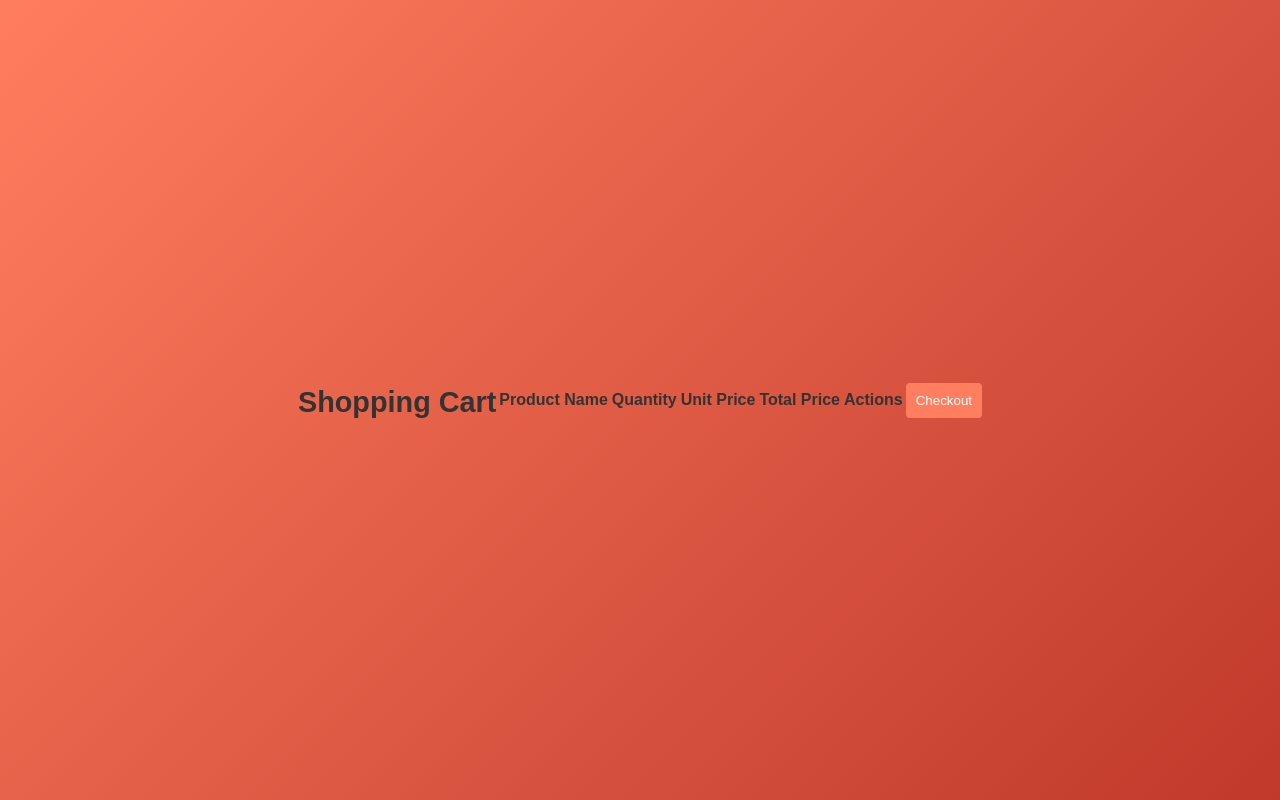
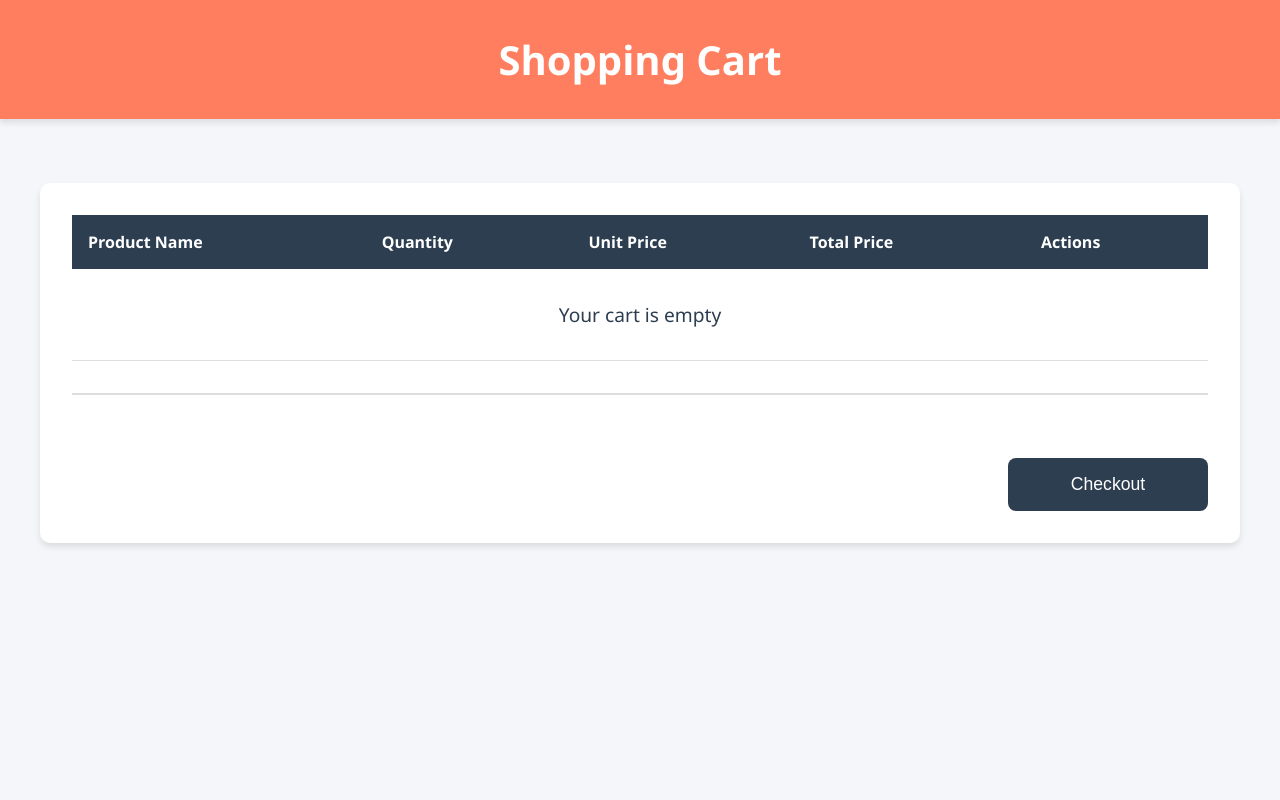
Before and after one commit to srujanaayy/DatabaseProject, a Flask app: template templates/shopping_cart.html in a window 1280 px wide. Run offline with Flask 3, Linux system fonts and the light colour scheme; the template is opened without the code that fills it, so the values that code supplies are empty; parts of the project's set-up code (start-up, migrations or seed data) failed here and were passed over.

Commit message:
Update shopping_cart.html

```diff
--- a/templates/shopping_cart.html
+++ b/templates/shopping_cart.html
@@ -4,10 +4,156 @@
     <meta charset="UTF-8" />
     <meta name="viewport" content="width=device-width, initial-scale=1.0" />
     <title>Shopping Cart</title>
-    <link rel="stylesheet" href="style.css" />
+    <style>
+      :root {
+        --background-color: white;
+        --danger-color: #ff7e5f;
+        --danger-hover: #c0392b;
+        --text-color: #2c3e50;
+        --border-color: #ddd;
+      }
+
+      body {
+        font-family: "Segoe UI", Tahoma, Geneva, Verdana, sans-serif;
+        margin: 0;
+        padding: 0;
+        background-color: #f5f6fa;
+        color: var(--text-color);
+      }
+
+      .container {
+        max-width: 1200px;
+        margin: 0 auto;
+        padding: 2rem;
+      }
+
+      .page-header {
+        background-color: var(--danger-color);
+        color: white;
+        padding: 2rem;
+        text-align: center;
+        margin-bottom: 2rem;
+        box-shadow: 0 4px 6px rgba(0, 0, 0, 0.1);
+      }
+
+      h1 {
+        margin: 0;
+        font-size: 2.5rem;
+        font-weight: 600;
+      }
+
+      .cart-container {
+        background-color: var(--background-color);
+        border-radius: 10px;
+        box-shadow: 0 4px 6px rgba(0, 0, 0, 0.1);
+        padding: 2rem;
+        position: relative;
+        padding-bottom: 100px;
+      }
+
+      table {
+        width: 100%;
+        border-collapse: collapse;
+        margin-bottom: 2rem;
+      }
+
+      th {
+        background-color: var(--text-color);
+        color: white;
+        padding: 1rem;
+        text-align: left;
+      }
+
+      td {
+        padding: 1rem;
+        border-bottom: 1px solid var(--border-color);
+      }
+
+      tr:hover {
+        background-color: #f8f9fa;
+      }
+
+      input[type="number"] {
+        width: 80px;
+        padding: 0.5rem;
+        border: 1px solid var(--border-color);
+        border-radius: 4px;
+      }
+
+      .remove-btn {
+        background-color: var(--danger-color);
+        color: white;
+        border: none;
+        padding: 0.5rem 1rem;
+        border-radius: 4px;
+        cursor: pointer;
+        transition: all 0.3s ease;
+      }
+
+      .remove-btn:hover {
+        background-color: var(--danger-hover);
+      }
+
+      .checkout-btn {
+        background-color: var(--text-color);
+        color: white;
+        border: none;
+        padding: 1rem 2rem;
+        border-radius: 8px;
+        font-size: 1.1rem;
+        cursor: pointer;
+        transition: all 0.3s ease;
+        position: absolute;
+        bottom: 2rem;
+        right: 2rem;
+        width: 200px;
+      }
+
+      .checkout-btn:hover {
+        background-color: var(--danger-hover);
+        transform: translateY(-2px);
+        box-shadow: 0 4px 6px rgba(0, 0, 0, 0.1);
+      }
+
+      .empty-cart {
+        text-align: center;
+        padding: 2rem;
+        color: var(--text-color);
+        font-size: 1.2rem;
+      }
+
+      .cart-summary {
+        margin-top: 2rem;
+        text-align: right;
+        font-size: 1.2rem;
+        padding-top: 1rem;
+        border-top: 2px solid var(--border-color);
+        margin-bottom: 2rem;
+      }
+
+      @keyframes fadeIn {
+        from {
+          opacity: 0;
+          transform: translateY(-20px);
+        }
+        to {
+          opacity: 1;
+          transform: translateY(0);
+        }
+      }
+
+      .cart-container {
+        animation: fadeIn 0.5s ease-out;
+      }
+    </style>
   </head>
   <body>
+    <div class="page-header">
       <h1>Shopping Cart</h1>
+    </div>
+
+    <div class="container">
+      <div class="cart-container">
         <table>
           <thead>
             <tr>
@@ -22,34 +168,58 @@
             <!-- Cart items will be dynamically added here -->
           </tbody>
         </table>
-
-    <button onclick="goToCheckout()">Checkout</button>
-    <!-- Updated button to go to checkout -->
+        <div id="cart-summary" class="cart-summary">
+          <!-- Total will be added here -->
+        </div>
+        <button class="checkout-btn" onclick="goToCheckout()">Checkout</button>
+      </div>
+    </div>
 
     <script>
-      // Load cart items from localStorage and display them
       function loadCart() {
         const cart = JSON.parse(localStorage.getItem("cart")) || [];
         const cartItemsContainer = document.getElementById("cart-items");
-        cartItemsContainer.innerHTML = ""; // Clear existing items
+        const cartSummary = document.getElementById("cart-summary");
+        cartItemsContainer.innerHTML = "";
+
+        if (cart.length === 0) {
+          cartItemsContainer.innerHTML = `
+            <tr>
+              <td colspan="5" class="empty-cart">Your cart is empty</td>
+            </tr>`;
+          cartSummary.innerHTML = "";
+          return;
+        }
+
+        let totalAmount = 0;
 
         cart.forEach((item, index) => {
           const totalPrice = item.price * item.quantity;
+          totalAmount += totalPrice;
 
-          // Create a row for each cart item
           const row = document.createElement("tr");
           row.innerHTML = `
             <td>${item.productName}</td>
-                    <td><input type="number" value="${
-                      item.quantity
-                    }" min="1" onchange="updateQuantity(${index}, this.value)"></td>
+            <td>
+              <input type="number" value="${item.quantity}" min="1"
+                onchange="updateQuantity(${index}, this.value)">
+            </td>
             <td>$${item.price.toFixed(2)}</td>
             <td>$${totalPrice.toFixed(2)}</td>
-                    <td><button onclick="removeFromCart(${index})">Remove</button></td>
+            <td>
+              <button class="remove-btn" onclick="removeFromCart(${index})">
+                Remove
+              </button>
+            </td>
           `;
-
           cartItemsContainer.appendChild(row);
         });
+
+        cartSummary.innerHTML = `
+          <div>
+            <strong>Total Amount: $${totalAmount.toFixed(2)}</strong>
+          </div>
+        `;
       }
 
       // Update quantity in the cart
@@ -70,7 +240,7 @@
 
       // Navigate to checkout page
       function goToCheckout() {
-        window.location.href = "checkout.html"; // Redirect to checkout page
+        window.location.href = "/checkout.html"; // Redirect to checkout page
       }
 
       // Load cart when page is ready
```
Lines whose indentation alone changed are shown as unchanged.
